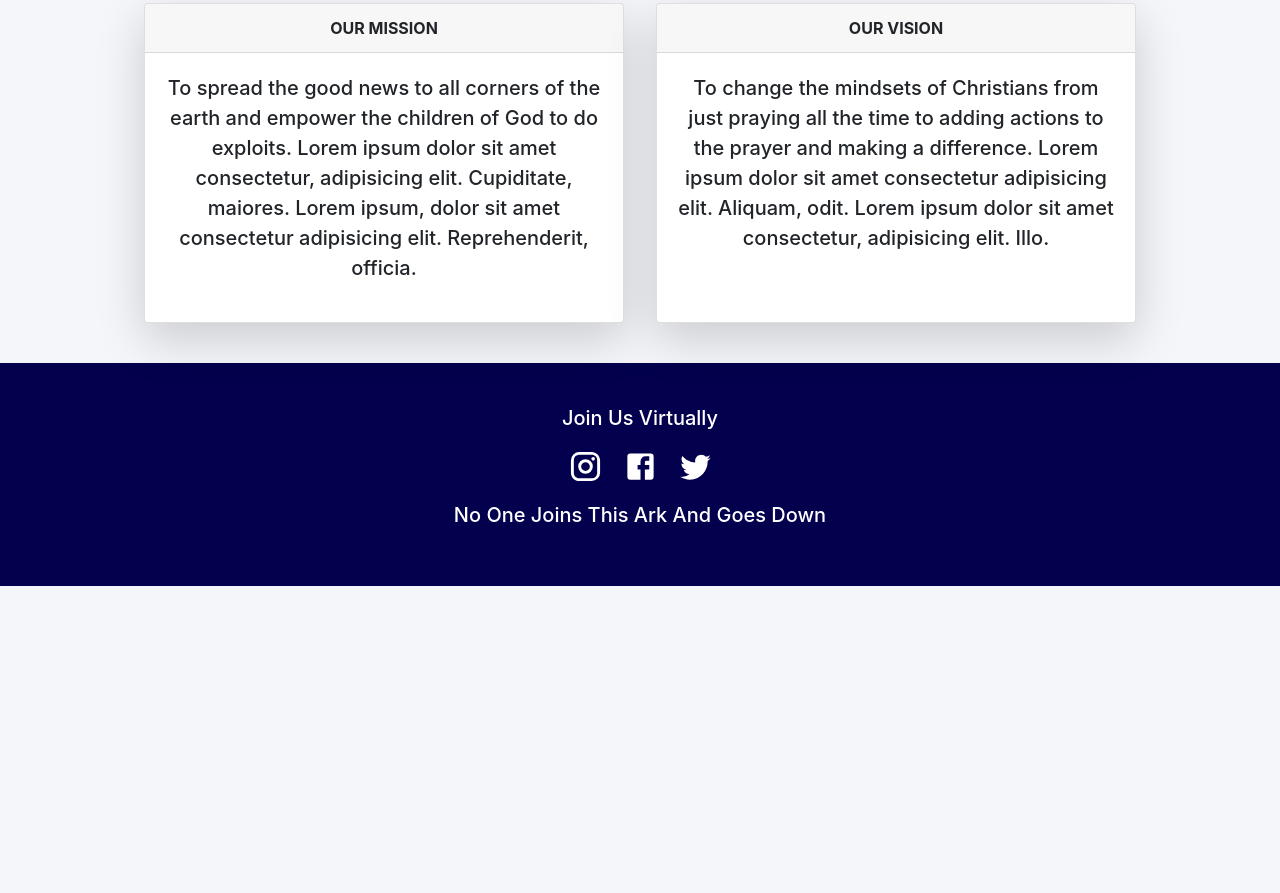
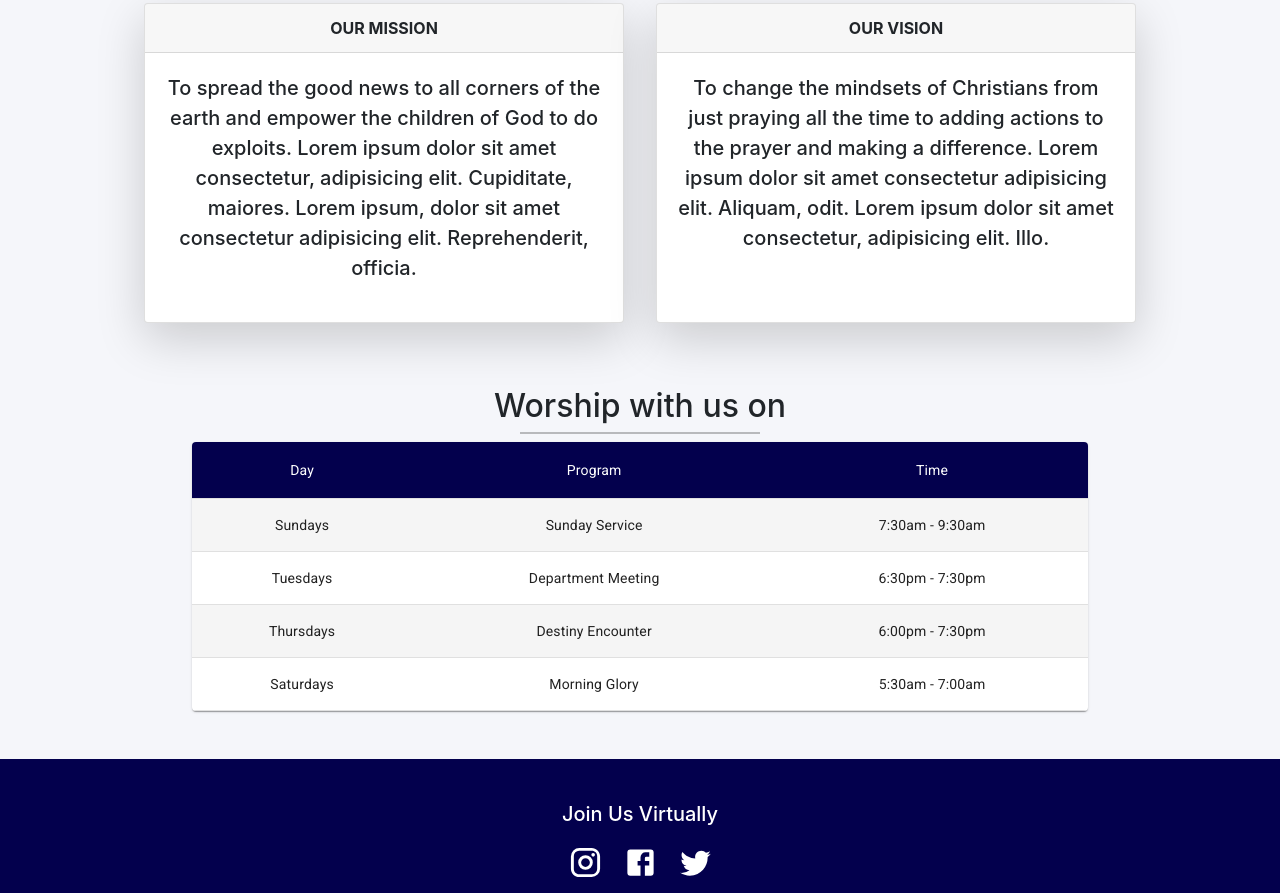
Before and after one commit to Dominic2000code/Kpgw-website, a Gatsby site: page / in a window 1280 px wide. Shown: the part 1029-1922 px from the top of the page. Before the commit the page ends 1615 px from the top, so only its background shows below. Built offline with nearby package versions, Linux system fonts and the light colour scheme; Gatsby itself is replaced by a stand-in of ours.

Commit message:
modified CardComponent.js, Meeting.js amd index.js

```diff
--- a/src/components/CardComponent.css
+++ b/src/components/CardComponent.css
@@ -3,6 +3,7 @@
   flex-direction: row;
   /* margin: 3px; */
   justify-content: center;
+  margin-bottom: 10px;
 }
 
 .card {
--- a/src/components/CardComponent.js
+++ b/src/components/CardComponent.js
@@ -5,7 +5,7 @@ import "./CardComponent.css"
 
 const CardComponent = () => {
     return (
-        <div className="container mt-5 mb-4">
+        <div className="container mt-5 mb-5">
             <Card className="m-3 shadow-lg card" >
                 <CardHeader className="text-center font-weight-bold">OUR MISSION</CardHeader>
                 <CardBody className="text-center">
--- /dev/null
+++ b/src/components/MeetingTable.css
@@ -0,0 +1,20 @@
+.head-title::after{
+    content: '';
+    display: block;
+    width: 7.5em;
+    height: 2px;
+    margin: 0.2em auto 1em;
+    background: #000;
+    opacity: 0.25;
+    margin-bottom: 0.25em;
+}
+
+.container_{
+    text-align: center;
+    width:70%;
+    margin: 0 auto ;
+}
+
+.table_{
+    text-align: center;
+}
--- a/src/components/MeetingTable.js
+++ b/src/components/MeetingTable.js
@@ -0,0 +1,81 @@
+import React from 'react';
+import { withStyles, makeStyles } from '@material-ui/core/styles';
+import Table from '@material-ui/core/Table';
+import TableBody from '@material-ui/core/TableBody';
+import TableCell from '@material-ui/core/TableCell';
+import TableContainer from '@material-ui/core/TableContainer';
+import TableHead from '@material-ui/core/TableHead';
+import TableRow from '@material-ui/core/TableRow';
+import Paper from '@material-ui/core/Paper';
+import "./MeetingTable.css"
+
+
+
+const StyledTableCell = withStyles((theme) => ({
+    head: {
+        backgroundColor: "#03004d",
+        color: theme.palette.common.white,
+    },
+    body: {
+        fontSize: 14,
+    },
+}))(TableCell);
+
+const StyledTableRow = withStyles((theme) => ({
+    root: {
+        '&:nth-of-type(odd)': {
+            backgroundColor: theme.palette.action.hover,
+        },
+    },
+}))(TableRow);
+
+function createData(Days, Program, Time) {
+    return { Days, Program, Time};
+}
+
+const rows = [
+    createData('Sundays', "Sunday Service", "7:30am - 9:30am"),
+    createData('Tuesdays', "Department Meeting", "6:30pm - 7:30pm"),
+    createData('Thursdays', "Destiny Encounter", "6:00pm - 7:30pm"),
+    createData('Saturdays', "Morning Glory", "5:30am - 7:00am"),
+
+];
+
+const useStyles = makeStyles({
+    table: {
+        minWidth: 700,
+    },
+});
+
+export default function CustomizedTables() {
+    const classes = useStyles();
+
+    return (
+        <div className="container_ mb-5">
+            <h2 className="head-title">Worship with us on</h2>
+            <TableContainer component={Paper} className="table_">
+            <Table className={classes.table} aria-label="customized table">
+                <TableHead>
+                    <TableRow>
+                        <StyledTableCell align="center">Day</StyledTableCell>
+                        <StyledTableCell align="center">Program</StyledTableCell>
+                        <StyledTableCell align="center">Time</StyledTableCell>
+                    </TableRow>
+                </TableHead>
+                <TableBody>
+                    {rows.map((row) => (
+                        <StyledTableRow key={row.name}>
+                            {/* <StyledTableCell component="th" scope="row">
+                                {row.name}
+                            </StyledTableCell> */}
+                            <StyledTableCell align="center">{row.Days}</StyledTableCell>
+                            <StyledTableCell align="center">{row.Program}</StyledTableCell>
+                            <StyledTableCell align="center">{row.Time}</StyledTableCell>
+                        </StyledTableRow>
+                    ))}
+                </TableBody>
+            </Table>
+        </TableContainer>
+        </div>
+    );
+}
--- a/src/pages/index.js
+++ b/src/pages/index.js
@@ -4,6 +4,7 @@ import NavBar from "../components/NavBar"
 import Footer from "../components/Footer"
 import CarouselComponent from "../components/CarouselComponent"
 import CardComponent from "../components/CardComponent"
+import MeetingTable from "../components/MeetingTable"
 import "../components/carouselContainer.css"
 import "../components/Container.css"
 
@@ -14,7 +15,8 @@ export default function Home() {
       <div className="carousel-container">
         <CarouselComponent/>
       </div>
-      <CardComponent/>
+      <CardComponent />
+      <MeetingTable/>
 
 
       <Footer/>
```
